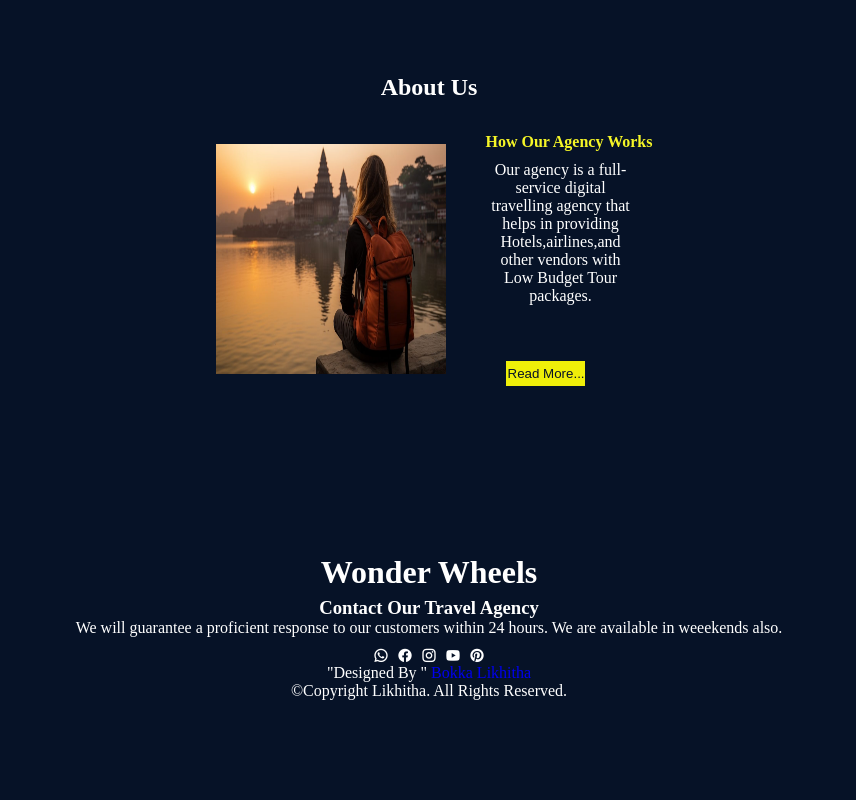
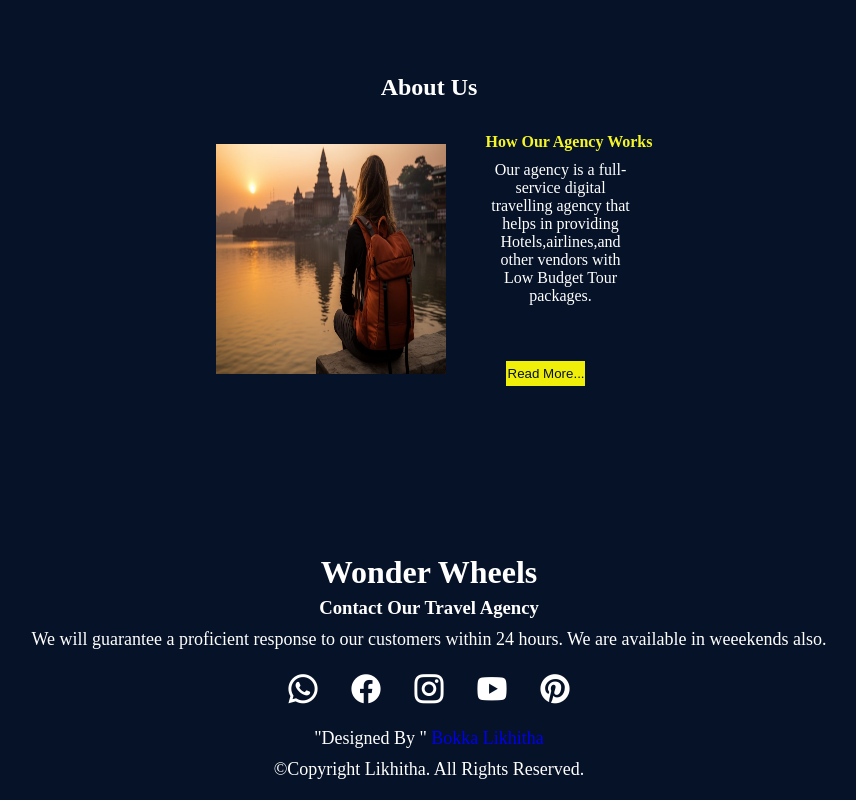
Before and after one commit to Likhitha204/Project, a plain HTML site: page index.html in a window 1280 px wide. Shown: the part 3547-4347 px from the top of the page, without its empty margins (211-1067 px from the left). Before the commit the page ends 4262 px from the top, so only its background shows below. Drawn offline with nearby package versions, Linux system fonts and the light colour scheme; a script that the page names is missing; a web font is replaced by a local one.

Commit message:
second commit

```diff
--- a/style.css
+++ b/style.css
@@ -567,7 +567,10 @@ form .submit:hover {
     align-items: center;
     gap: 0.5rem;
 }
-
+.Contact .social i{
+    font-size: 35px;
+    margin:10px;
+}
 .Contact h1 {
     font-family: "Baskerville SC", serif;
 }
@@ -579,10 +582,12 @@ h3
     text-align: center;
 }
 .Contact p{
+    margin: 10px;
+    font-size: large;
     text-align: center;
 }
 .Contact .copyright {
-    margin-bottom: 15px;
+    margin-bottom: 20px;
 }
 
 .active {
```
